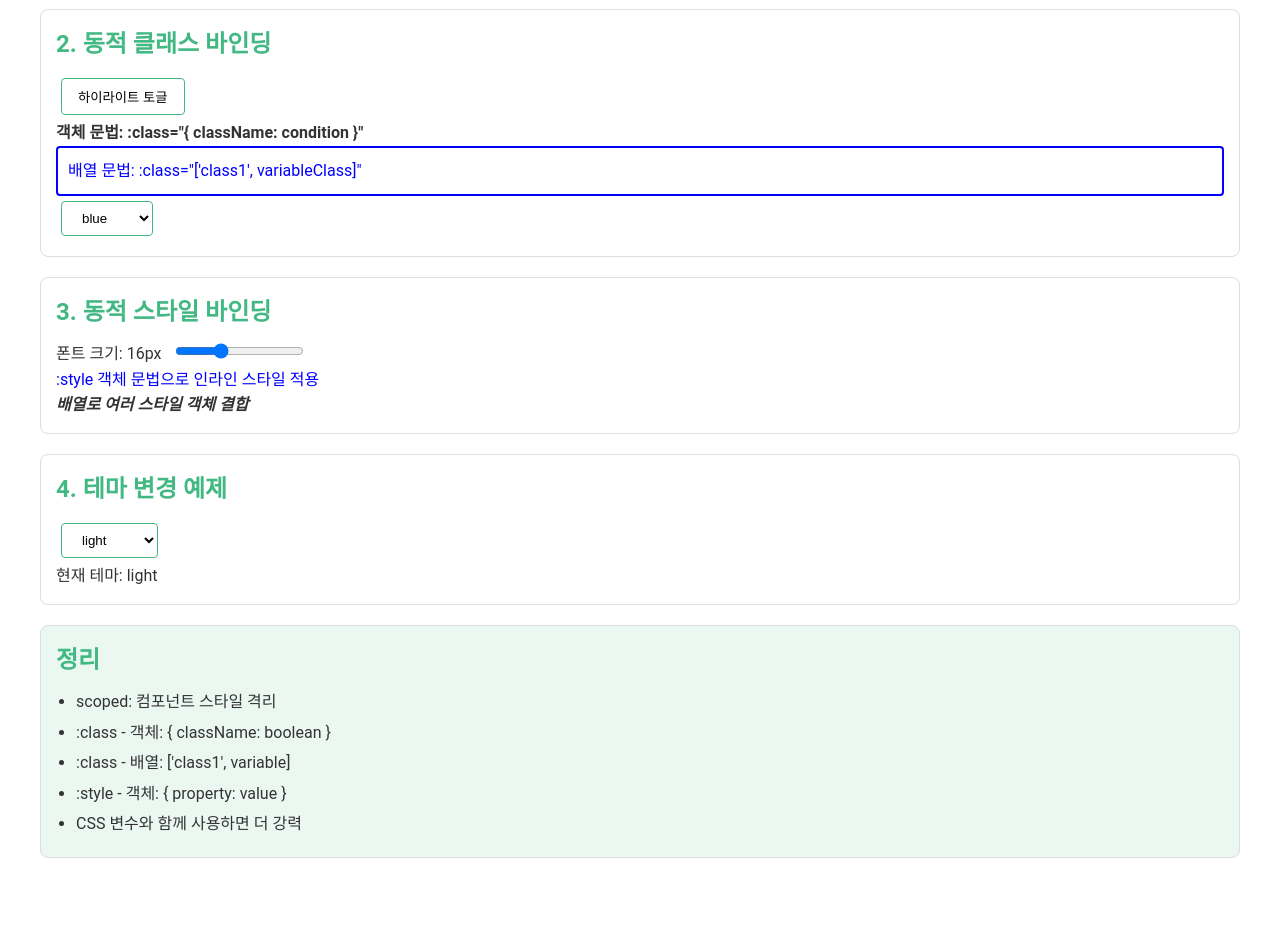
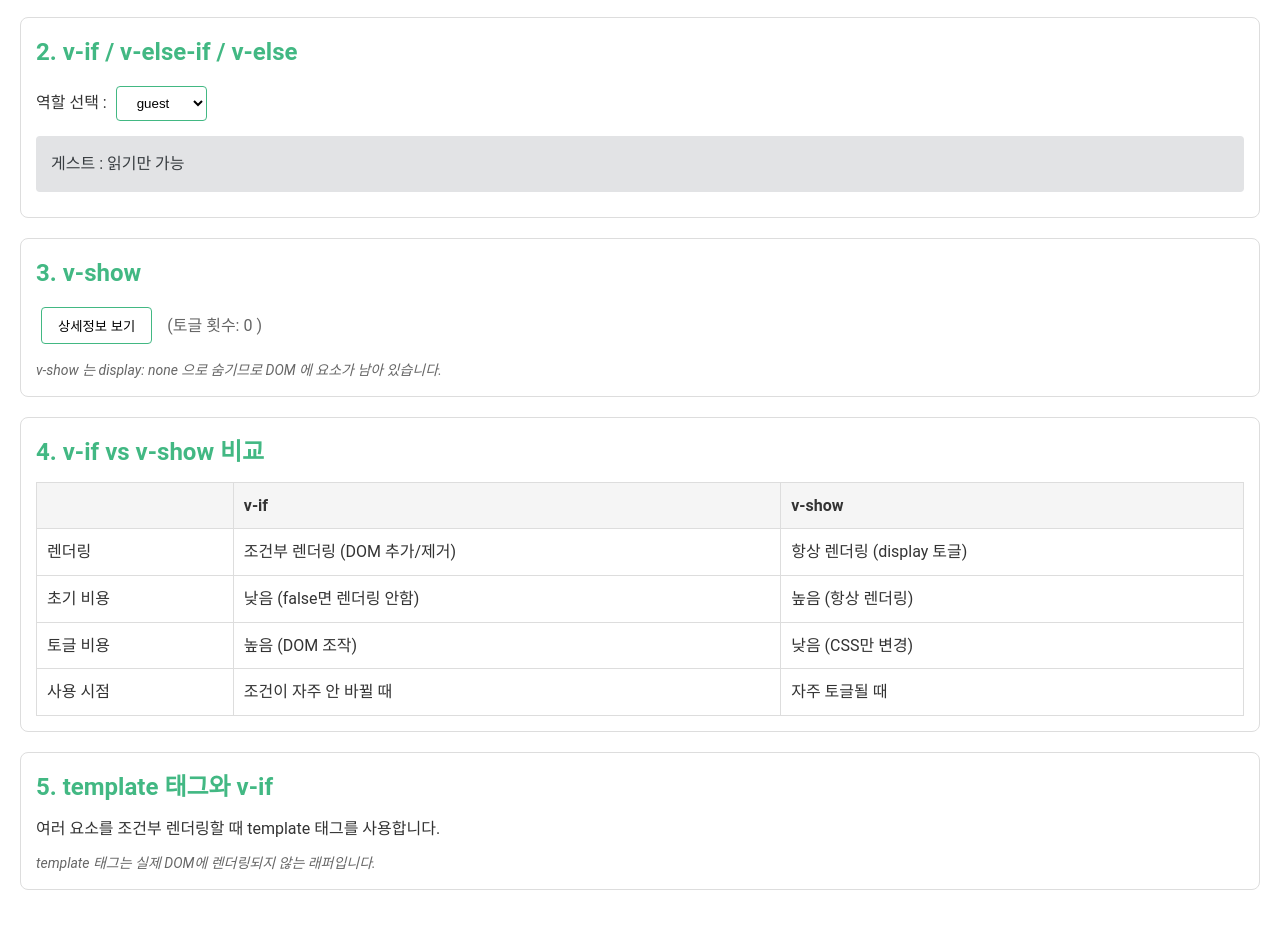
Before and after one commit to hjbaefe/vue-project, a Vue app: page / in a window 1280 px wide. Shown: the part 320-1248 px from the top of the page. Built offline with nearby package versions, Linux system fonts and the light colour scheme.

Commit message:
조건부 렌더링 : v-if , v-else, v-show, template tag

```diff
--- a/src/App.vue
+++ b/src/App.vue
@@ -1,138 +1,139 @@
 <script setup>
 import {ref} from "vue";
 
-const selectedTheme = ref('light');
-const fontSize = ref(16);
-const isHighlighted = ref(false);
-const selectedColor = ref('blue');
+const isLoggedIn = ref(false);
+const userRole = ref('guest');
+const showDetails = ref(false);
+const toggleCount = ref(0);
 
-const themes = ['light', 'dark', 'colorful'];
-const colors = ['blue', 'green', 'red', 'purple']
+const roles = ['guest', 'user', 'admin']
+
+function toggleLogin(){
+  isLoggedIn.value = !isLoggedIn.value
+}
+function toggleDetails(){
+  showDetails.value = !showDetails.value;
+  toggleCount.value++;
+}
+
 </script>
 
 <template>
-  <div :class="['app', `theme-${selectedTheme}`]">
-    <h1>Vue 스타일링</h1>
-
-    <!-- 1. scoped vs 전역 스타일 -->
+  <div>
+    <h1>조건부 렌더링</h1>
     <section>
-      <h2>1. scoped vs 전역 스타일</h2>
-      <ul>
-        <li>scoped: 현재 컴포넌트에만 적용 (권장)</li>
-        <li>전역: 모든 컴포넌트에 적용</li>
-        <li>scoped는 data-v-xxxxx 속성으로 스타일 격리</li>
-      </ul>
-      <p class="scoped-example">이 텍스트는 scoped 스타일 적용</p>
+      <h2>1. v-if / v-else</h2>
+      <button @click="toggleLogin">
+        {{ isLoggedIn ? '로그아웃' : '로그인' }}
+      </button>
+      <div v-if="isLoggedIn" class="box success">
+        환영합니다! 로그인 상태입니다.
+      </div>
+      <div v-else class="box warning">
+        로그인이 필요합니다.
+      </div>
+      <p class="note">
+        v-if 는 조건이 false 일 때 DOM 에서 요소를 완전히 제거합니다.
+      </p>
     </section>
-
-    <!-- 2. 동적 클래스 바인딩 -->
     <section>
-      <h2>2. 동적 클래스 바인딩</h2>
-
-      <!-- 객체 문법 -->
+      <h2>2. v-if / v-else-if / v-else</h2>
       <p>
-        <button @click="isHighlighted = !isHighlighted">
-          하이라이트 토글
-        </button>
-      </p>
-      <p :class="{ highlighted: isHighlighted, bold: true }">
-        객체 문법: :class="{ className: condition }"
-      </p>
-
-      <!-- 배열 문법 -->
-      <p :class="['base-class', selectedColor]">
-        배열 문법: :class="['class1', variableClass]"
-      </p>
-      <p>
-        <select v-model="selectedColor">
-          <option v-for="color in colors" :key="color" :value="color">
-            {{ color }}
+        <label for="">역할 선택 : </label>
+        <select v-model="userRole">
+          <option v-for="role in roles" :key="role" :value="role">
+            {{ role }}
           </option>
         </select>
       </p>
+      <div v-if="userRole === 'admin'" class="box admin" >
+        관리자 권한 : 모든 기능 사용 가능
+      </div>
+      <div v-else-if="userRole === 'user'" class="box user">
+        일반 사용자 : 기본 기능 사용 가능
+      </div>
+      <div v-else class="box guest">
+        게스트 : 읽기만 가능
+      </div>
     </section>
 
-    <!-- 3. 동적 스타일 바인딩 -->
     <section>
-      <h2>3. 동적 스타일 바인딩</h2>
-
-      <p>
-        <label>
-          폰트 크기: {{ fontSize }}px
-          <input type="range" v-model="fontSize" min="12" max="24" />
-        </label>
-      </p>
-
-      <!-- 객체 문법 -->
-      <p :style="{ fontSize: fontSize + 'px', color: selectedColor }">
-        :style 객체 문법으로 인라인 스타일 적용
-      </p>
-
-      <!-- 여러 스타일 객체 바인딩 -->
-      <p :style="[{ fontWeight: 'bold' }, { fontStyle: 'italic' }]">
-        배열로 여러 스타일 객체 결합
+      <h2>3. v-show</h2>
+      <button @click="toggleDetails">
+        상세정보 {{ showDetails ? '숨기기' : '보기'}}
+      </button>
+      <span class="counter">(토글 횟수: {{ toggleCount }} )</span>
+      <div v-show="showDetails" class="box info">
+        v-show 로 표시된 상세 정보입니다.
+        이 요소는 항상 DOM에 존재하며, display 속성만 토글입니다.
+      </div>
+      <p class="note">
+        v-show 는 display: none 으로 숨기므로 DOM 에 요소가 남아 있습니다.
       </p>
     </section>
 
-    <!-- 4. 테마 변경 예제 -->
+    <!-- 4. v-if vs v-show 비교 -->
     <section>
-      <h2>4. 테마 변경 예제</h2>
-      <p>
-        <select v-model="selectedTheme">
-          <option v-for="theme in themes" :key="theme" :value="theme">
-            {{ theme }}
-          </option>
-        </select>
-      </p>
-      <p>현재 테마: {{ selectedTheme }}</p>
+      <h2>4. v-if vs v-show 비교</h2>
+      <table>
+        <thead>
+        <tr>
+          <th></th>
+          <th>v-if</th>
+          <th>v-show</th>
+        </tr>
+        </thead>
+        <tbody>
+        <tr>
+          <td>렌더링</td>
+          <td>조건부 렌더링 (DOM 추가/제거)</td>
+          <td>항상 렌더링 (display 토글)</td>
+        </tr>
+        <tr>
+          <td>초기 비용</td>
+          <td>낮음 (false면 렌더링 안함)</td>
+          <td>높음 (항상 렌더링)</td>
+        </tr>
+        <tr>
+          <td>토글 비용</td>
+          <td>높음 (DOM 조작)</td>
+          <td>낮음 (CSS만 변경)</td>
+        </tr>
+        <tr>
+          <td>사용 시점</td>
+          <td>조건이 자주 안 바뀔 때</td>
+          <td>자주 토글될 때</td>
+        </tr>
+        </tbody>
+      </table>
     </section>
 
-    <!-- 정리 -->
-    <section class="summary">
-      <h2>정리</h2>
-      <ul>
-        <li>scoped: 컴포넌트 스타일 격리</li>
-        <li>:class - 객체: { className: boolean }</li>
-        <li>:class - 배열: ['class1', variable]</li>
-        <li>:style - 객체: { property: value }</li>
-        <li>CSS 변수와 함께 사용하면 더 강력</li>
-      </ul>
+    <!-- 5. template에서 v-if 사용 -->
+    <section>
+      <h2>5. template 태그와 v-if</h2>
+      <p>여러 요소를 조건부 렌더링할 때 template 태그를 사용합니다.</p>
+
+      <template v-if="isLoggedIn">
+        <p>로그인된 사용자 정보:</p>
+        <ul>
+          <li>이름: Vue 학습자</li>
+          <li>역할: {{ userRole }}</li>
+        </ul>
+      </template>
+
+      <p class="note">
+        template 태그는 실제 DOM에 렌더링되지 않는 래퍼입니다.
+      </p>
     </section>
   </div>
 </template>
 
-<!--
-  scoped 스타일: 이 컴포넌트에만 적용됩니다.
-  Vue가 자동으로 [data-v-xxxxx] 속성 선택자를 추가합니다.
--->
 <style scoped>
-.app {
-  padding: 20px;
-  transition: all 0.3s ease;
-}
-
-/* 테마 스타일 */
-.theme-light {
-  background: #fff;
-  color: #333;
-}
-
-.theme-dark {
-  background: #1a1a1a;
-  color: #fff;
-}
-
-.theme-colorful {
-  background: linear-gradient(135deg, #667eea 0%, #764ba2 100%);
-  color: #fff;
-}
-
 section {
   margin: 20px 0;
   padding: 15px;
   border: 1px solid #ddd;
   border-radius: 8px;
-  background: rgba(255, 255, 255, 0.1);
 }
 
 h2 {
@@ -140,29 +141,54 @@ h2 {
   margin-bottom: 10px;
 }
 
-/* 동적 클래스 예제 */
-.highlighted {
-  background: yellow;
-  padding: 5px;
-}
-
-.bold {
-  font-weight: bold;
-}
-
-/* 색상 클래스들 */
-.blue { color: blue; }
-.green { color: green; }
-.red { color: red; }
-.purple { color: purple; }
-
-.base-class {
-  padding: 10px;
-  border: 2px solid currentColor;
+.box {
+  margin: 10px 0;
+  padding: 15px;
   border-radius: 4px;
 }
 
-/* 기타 스타일 */
+.success {
+  background: #d4edda;
+  color: #155724;
+}
+
+.warning {
+  background: #fff3cd;
+  color: #856404;
+}
+
+.admin {
+  background: #f8d7da;
+  color: #721c24;
+}
+
+.user {
+  background: #d1ecf1;
+  color: #0c5460;
+}
+
+.guest {
+  background: #e2e3e5;
+  color: #383d41;
+}
+
+.info {
+  background: #cce5ff;
+  color: #004085;
+}
+
+.note {
+  margin-top: 10px;
+  font-size: 14px;
+  color: #666;
+  font-style: italic;
+}
+
+.counter {
+  margin-left: 10px;
+  color: #666;
+}
+
 button, select {
   margin: 5px;
   padding: 8px 16px;
@@ -177,17 +203,20 @@ button:hover {
   color: white;
 }
 
-input[type="range"] {
-  margin-left: 10px;
+table {
+  width: 100%;
+  border-collapse: collapse;
+  margin-top: 10px;
 }
 
-.scoped-example {
-  color: #42b883;
-  font-style: italic;
+th, td {
+  border: 1px solid #ddd;
+  padding: 10px;
+  text-align: left;
 }
 
-.summary {
-  background: rgba(66, 184, 131, 0.1);
+th {
+  background: #f5f5f5;
 }
 
 ul {
```
